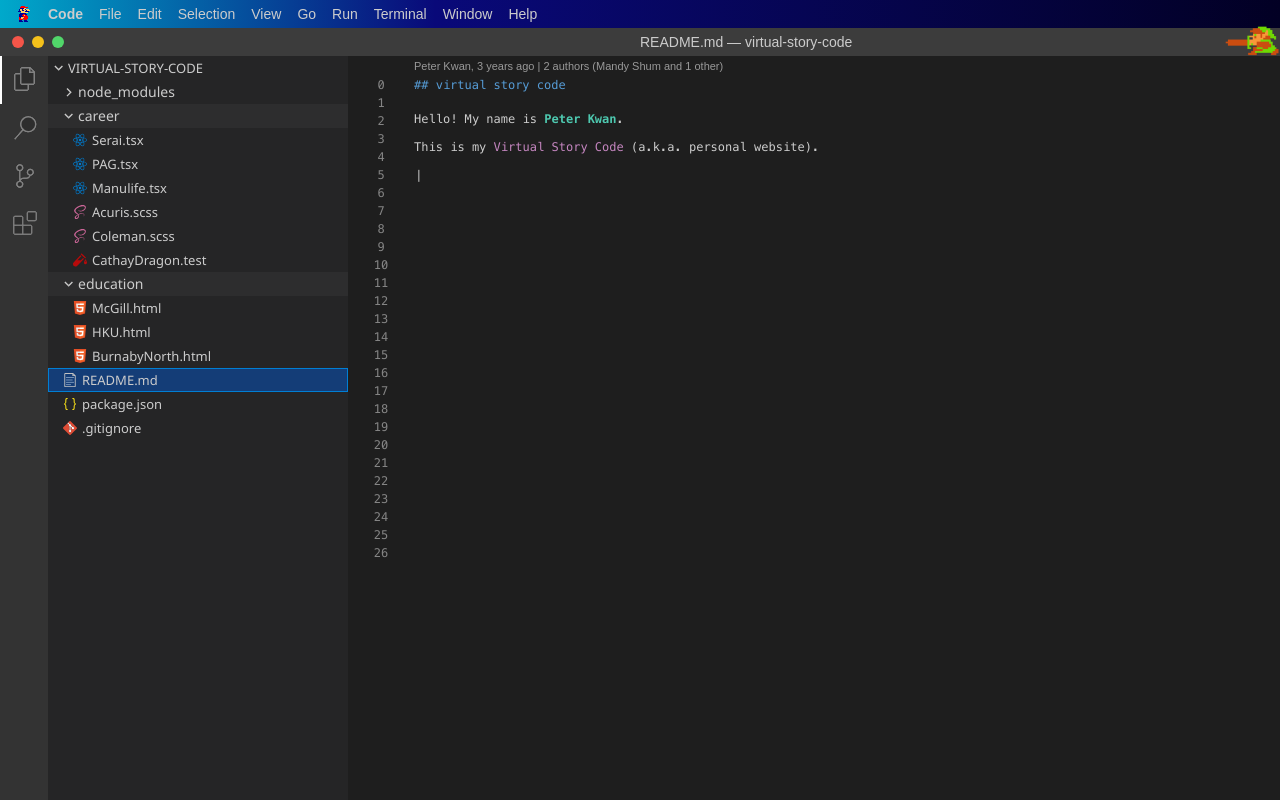
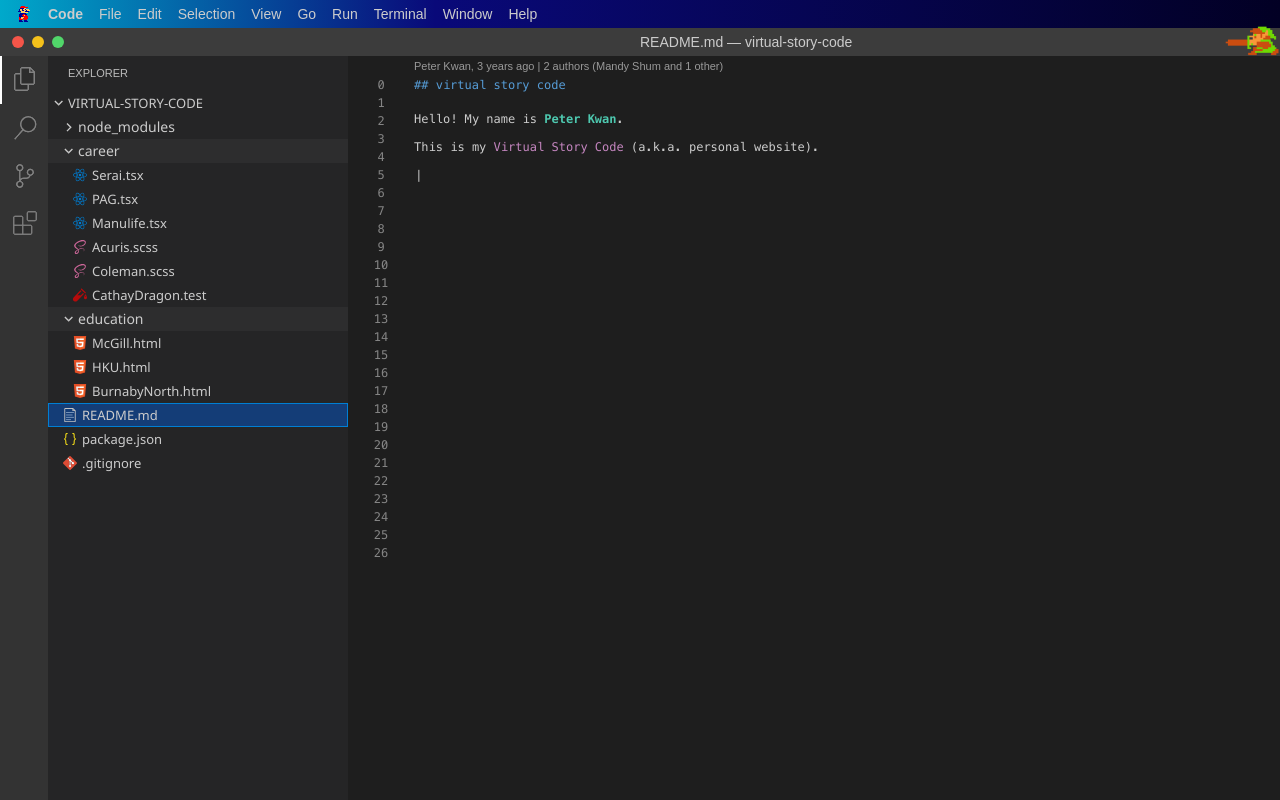
Before and after one commit to peterkwkwan/virtual-story-code, a React (Vite) app: page /explorer/readme in a window 1280 px wide. Built offline with nearby package versions, Linux system fonts and the light colour scheme.

Commit message:
feat: explorer content header

```diff
--- /dev/null
+++ b/src/components/SidebarContentHeader.tsx
@@ -0,0 +1,32 @@
+import React from "react";
+import styled from "styled-components";
+
+const StyledHeader = styled.div`
+  height: 35px;
+  padding-left: 20px;
+  display: flex;
+  align-items: center;
+`;
+
+const Title = styled.h6`
+  margin: 0;
+  color: ${(props) => props.theme.color.text03};
+  font-weight: 400;
+  font-size: 11px;
+  line-height: 35px;
+  text-transform: uppercase;
+  white-space: nowrap;
+  text-overflow: ellipsis;
+  font-family: sans-serif;
+`;
+export const SidebarContentHeader = ({
+  headerName,
+}: {
+  headerName: string;
+}) => {
+  return (
+    <StyledHeader>
+      <Title>{headerName}</Title>
+    </StyledHeader>
+  );
+};
--- a/src/containers/Explorer.tsx
+++ b/src/containers/Explorer.tsx
@@ -2,6 +2,7 @@ import React, { useState } from "react";
 import styled from "styled-components";
 import { ExplorerButton } from "../components/ExplorerButton";
 import { Folder } from "../components/Folder";
+import { SidebarContentHeader } from "../components/SidebarContentHeader";
 import { FolderNames, initFolders } from "../constants";
 import { PagePaths } from "../shared/routerConfig";
 import { SidebarContentContainer } from "../shared/styledContainers";
@@ -91,6 +92,7 @@ export const Explorer = () => {
 
   return (
     <SidebarContentContainer>
+      <SidebarContentHeader headerName="explorer" />
       <StyledHeaderBtn onClick={handleToggle} show={show}>
         VIRTUAL-STORY-CODE
       </StyledHeaderBtn>
--- a/src/theme/theme.ts
+++ b/src/theme/theme.ts
@@ -11,6 +11,7 @@ const theme: Theme = {
 
     text01: "rgb(204, 204, 204)",
     text02: "rgba(204, 204, 204, 0.5)",
+    text03: '#BBB',
     lineNumberText: "#858585",
     contributors: "#999",
     angleBrackets: "#808080",
```
